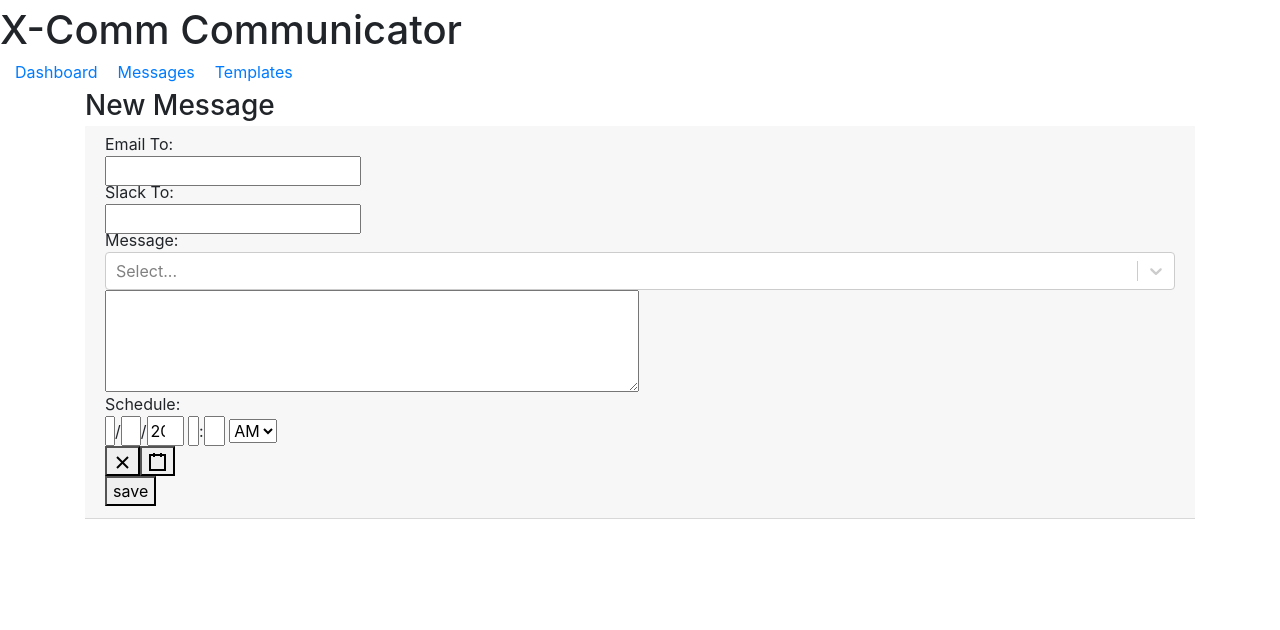
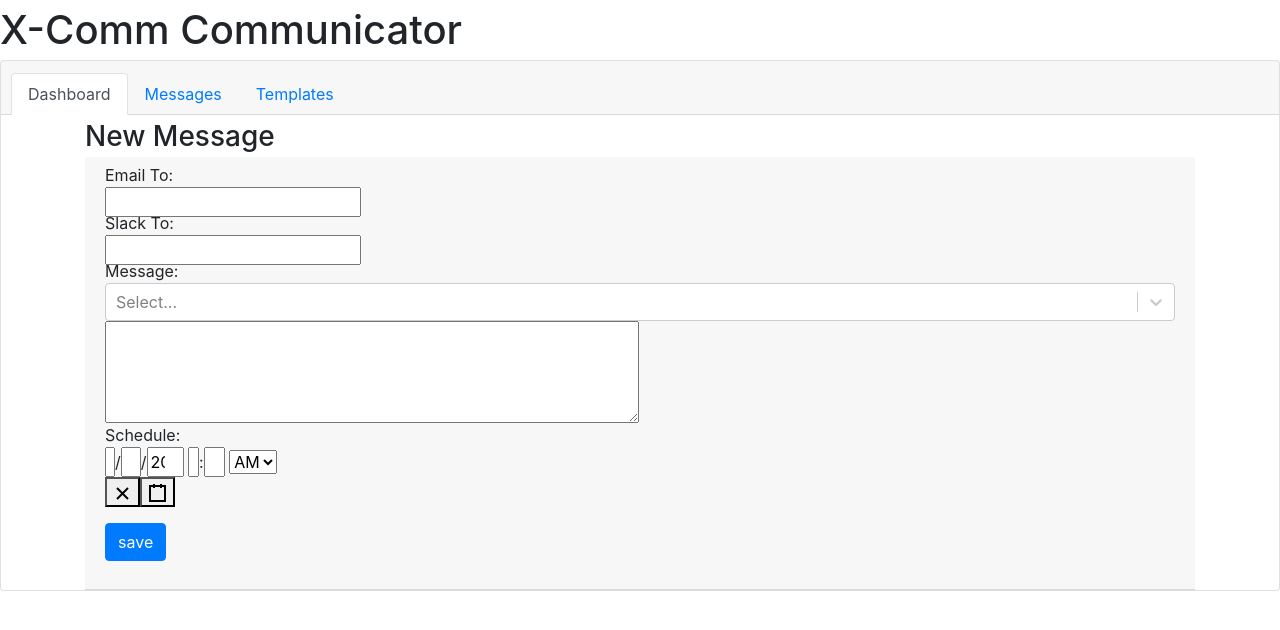
Before and after one commit to ecimionatto/x-comm-dashboard, a React (Create React App) app: page /newMessage in a window 1280 px wide. Shown: the top 630 px of the page. Built offline with nearby package versions, Linux system fonts and the light colour scheme; no server answers.

Commit message:
improvements to bootstrap cards

```diff
--- a/src/components/Dashboard.js
+++ b/src/components/Dashboard.js
@@ -3,7 +3,7 @@
 const API = 'http://localhost:8080/';
 const DEFAULT_QUERY = 'dashboard';
 
-class Messages extends Component {
+class Dashboard extends Component {
     constructor(props) {
         super(props);
         this.state = {
@@ -53,4 +53,4 @@
 
 }
 
-export default Messages;
+export default Dashboard;
--- a/src/components/Messages.js
+++ b/src/components/Messages.js
@@ -34,29 +34,35 @@
             .catch(console.log)
     }
 
+    deleteMessage(id) {
+        fetch(API + DEFAULT_QUERY + "/" + id, {
+            crossDomain: true,
+            method: 'DELETE',
+            headers: {'Content-Type': 'application/json'},
+        }).catch(console.log)
+    }
+
     render() {
         return (
             <div className="container">
-                <div className="container">
                 <h3 className="modal-title">Messages</h3>
                 <p>
-                        <a href="newMessage">New</a>
+                    <a className="btn btn-info" href="newMessage">New</a>
                 </p>
-                    <div className="card-header">
-                        {this.state.communications.length === 0 ? "no records" : this.state.communications.map((c) => (
+                {this.state.communications.length === 0 ? "no records" : this.state.communications.map(message => (
                     <div className="card">
+                        <h5 className="card-header">{message.id} - {message.status}</h5>
                         <div className="card-body">
-                                    <h5 className="card-title">{c.id} - {c.status}</h5>
-                                    <p className="card-text">{c.scheduledTime}</p>
-                                    <p className="card-text">emailTo: {c.emailTo ? c.emailTo : "N/A"}</p>
-                                    <p className="card-text">slackTo: {c.slackTo ? c.slackTo : "N/A"}</p>
-                                    <p className="card-text">message: {c.message}</p>
-                                    <span className="card-text">error: {c.error ? c.error : "none"}</span>
+                            <p className="card-text">{message.scheduledTime}</p>
+                            <p className="card-text">emailTo: {message.emailTo ? message.emailTo : "N/A"}</p>
+                            <p className="card-text">slackTo: {message.slackTo ? message.slackTo : "N/A"}</p>
+                            <p className="card-text">{message.message}</p>
+                            <button className="btn btn-danger" value={message.id}
+                                    onClick={() => this.deleteMessage(message.id)}>remove
+                            </button>
                         </div>
                     </div>
                 ))}
-                    </div>
-                </div>
             </div>
         )
     }
--- a/src/components/NewMessage.js
+++ b/src/components/NewMessage.js
@@ -20,6 +20,7 @@
         this.handleEmailToChange = this.handleEmailToChange.bind(this);
         this.handleSlackToChange = this.handleSlackToChange.bind(this);
         this.loadMessage = this.loadMessage.bind(this);
+        this.acceptText = this.acceptText.bind(this)
 
     }
 
@@ -60,6 +61,14 @@
         });
     }
 
+    acceptText(event) {
+        if (event) {
+            this.setState({
+                message: event.value
+            });
+        }
+    }
+
     handleSubmit(event) {
         event.preventDefault();
 
@@ -93,7 +102,10 @@
         })
             .then(res => res.json())
             .then((data) => {
-                this.setState({templates: data.map(data => ({label: data.id, value: data.message}))})
+                this.setState({
+                    templates:
+                        data.map(data => ({label: data.name, value: data.message}))
+                })
             })
             .catch(console.log);
     }
@@ -110,22 +122,30 @@
                                required={(this.state.emailToRequired)}/>
 
                         <p className="card-subtitle">Slack To:</p>
-                        <input className="card-text" id="slackTo" onChange={this.handleSlackToChange} name="slackTo"
+                        <input className="card-text" id="slackTo"
+                               onChange={this.handleSlackToChange}
+                               name="slackTo"
                                type="text"
                                required={(this.state.slackToRequired)}/>
 
                         <p className="card-subtitle">Message:</p>
-                        <Select id="template" options={this.state.templates} onChange={this.loadMessage}/>
+                        <Select className="card-text" id="template"
+                                options={this.state.templates}
+                                onChange={this.loadMessage}/>
 
-                        <textarea rows="4" cols="50" id="message" value={this.state.message} name="message" type="text"
+                        <textarea className="card-text" rows="4" cols="50" id="message"
+                                  value={this.state.message}
+                                  onChange={this.acceptText}
+                                  name="message"
                                   required/>
 
                         <p className="card-subtitle">Schedule:</p>
-                        <DateTimePicker id="scheduledTime" name="scheduledTime" onChange={this.dateChange}
+                        <DateTimePicker className="card-text" id="scheduledTime" name="scheduledTime" onChange={this.dateChange}
                                         value={this.state.scheduledTime} required/>
 
-                        <p className="card-text">
-                            <button>save</button>
+                        <p className="card-text"></p>
+                        <p>
+                            <button className="btn btn-primary">save</button>
                         </p>
                     </div>
                 </div>
--- a/src/components/NewTemplate.js
+++ b/src/components/NewTemplate.js
@@ -14,7 +14,8 @@
         event.preventDefault();
 
         const jsonBody = JSON.stringify({
-            message: event.target.message.value,
+            name: event.target.name.value,
+            message: event.target.message.value
         });
 
         console.log(jsonBody)
@@ -36,12 +37,14 @@
         return (
             <form onSubmit={this.handleSubmit}>
                 <div className="container">
-                    <h3 className="modal-title">New Message</h3>
+                    <h3 className="modal-title">New Template</h3>
                     <div className="card-header">
+                        <p className="card-subtitle">Name:</p>
+                        <input className="card-text" rows="4" cols="50" id="name" name="name" type="text" required/>
                         <p className="card-subtitle">Message:</p>
-                        <textarea rows="4" cols="50" id="message" name="message" type="text" required/>
+                        <textarea className="card-text" rows="4" cols="50" id="message" name="message" required/>
                         <p className="card-text">
-                            <button>save</button>
+                            <button className="btn btn-primary">save</button>
                         </p>
                     </div>
                 </div>
--- a/src/components/Templates.js
+++ b/src/components/Templates.js
@@ -42,16 +42,17 @@
         return (
             <div className="container">
                 <div className="container">
-                    <h3 className="modal-title">Templates</h3>
+                    <h2 className="modal-title">Templates</h2>
                     <p>
-                        <a href="newTemplate">New</a>
+                        <a className="btn btn-info" href="newTemplate">New</a>
                     </p>
                     <div className="card-header">
                         {this.state.templates.length === 0 ? "no records" : this.state.templates.map((template) => (
                             <div className="card">
+                                <h5 className="card-header">{template.name}</h5>
                                 <div className="card-body">
-                                    <h5 className="card-title">{template.message}</h5>
-                                    <button value={template.id}
+                                    <p class="card-text">{template.message}</p>
+                                    <button className="btn btn-danger" value={template.id}
                                             onClick={() => this.deleteTemplate(template.id)}>remove
                                     </button>
                                 </div>
--- a/src/index.js
+++ b/src/index.js
@@ -13,17 +13,30 @@
 const routing = (
     <Router>
         <h1 className="modal-title">X-Comm Communicator</h1>
-        <div className="container-fluid">
-            <Link className="card-link" to="/dashboard">Dashboard</Link>
-            <Link className="card-link" to="/messages">Messages</Link>
-            <Link className="card-link" to="/templates">Templates</Link>
+        <div className="card">
+            <div className="card-header">
+                <ul className="nav nav-tabs card-header-tabs">
+                    <li className="nav-item">
+                        <Link className="nav-link active" to="/dashboard">Dashboard</Link>
+                    </li>
+                    <li className="nav-item">
+                        <Link className="nav-link" to="/messages">Messages</Link>
+                    </li>
+                    <li className="nav-item">
+                        <Link className="nav-link" to="/templates">Templates</Link>
+                    </li>
+                </ul>
+            </div>
+
             <Route path="/" exact component={Dashboard}/>
             <Route path="/dashboard" component={Dashboard}/>
             <Route path="/messages" component={Messages}/>
+            <Route path="/templates" component={Templates}/>
+
+            <Link className="hide" to="/newMessage"/>
+            <Link className="hide" to="/newTemplate"/>
             <Route path="/newMessage" component={NewMessage}/>
-            <Route path="/templates" component={Templates}/>
             <Route path="/newTemplate" component={NewTemplate}/>
-
         </div>
     </Router>
 )
```
Lines whose indentation alone changed are shown as unchanged.
